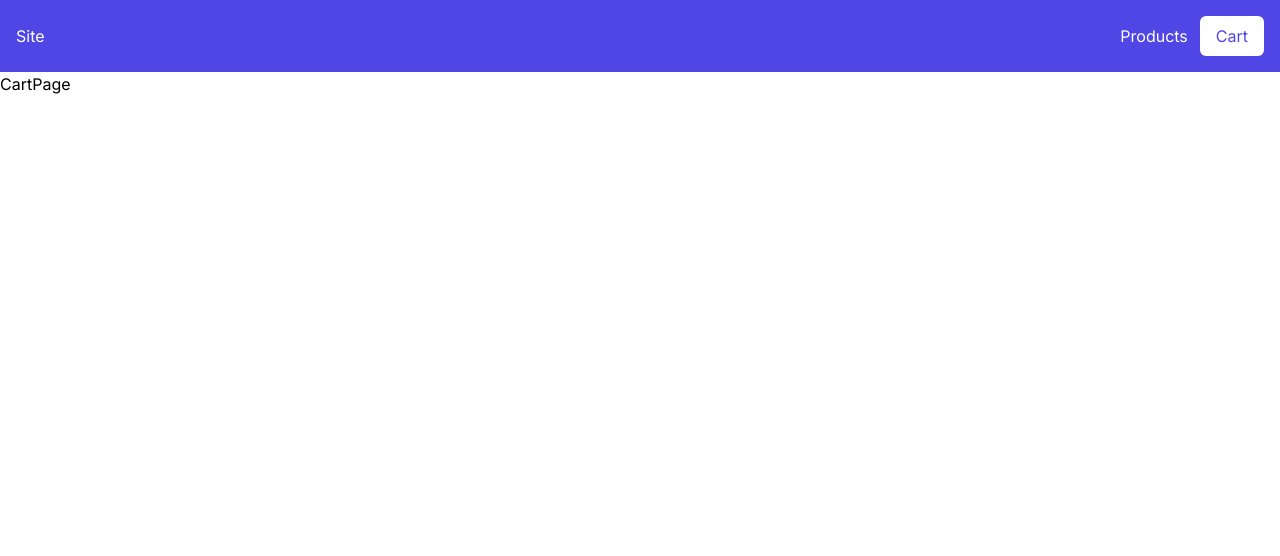
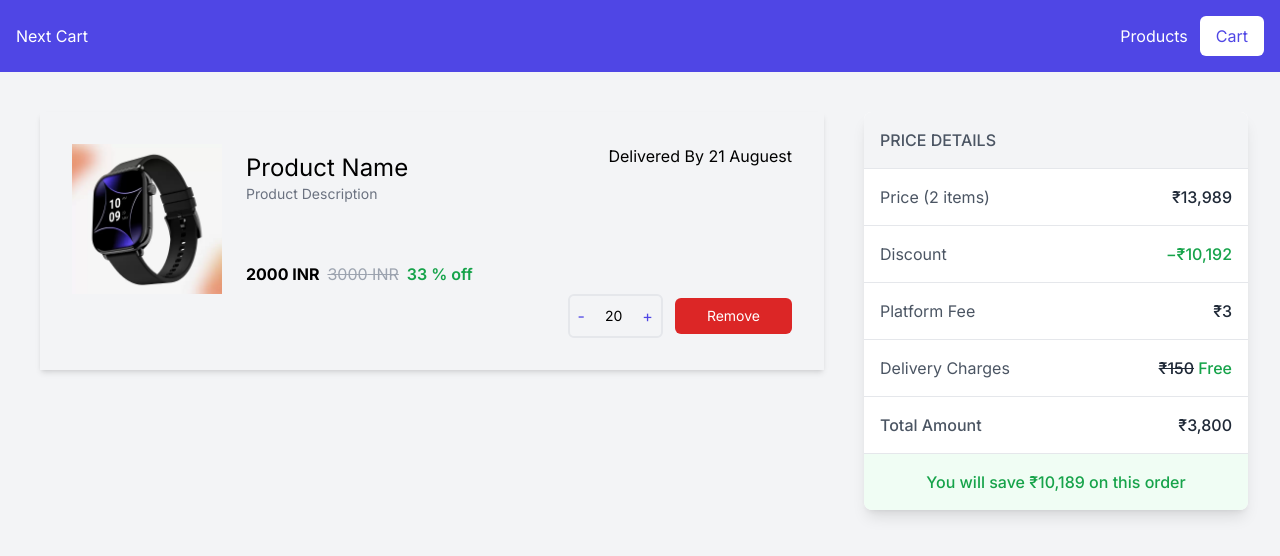
Before and after one commit to harshgupta20/ecom-cart-nextjs, a Next.js app: page /cart in a window 1280 px wide. Shown: the top 556 px of the page. Built offline with nearby package versions, Linux system fonts and the light colour scheme.

Commit message:
cart page completed

```diff
--- a/src/app/(pages)/cart/page.jsx
+++ b/src/app/(pages)/cart/page.jsx
@@ -1,8 +1,56 @@
+import CartProductCard from '@/components/CartProductCard'
 import React from 'react'
 
 const CartPage = () => {
   return (
-    <div>CartPage</div>
+    <>
+      <div className='w-full h-screen flex bg-gray-100 p-4'>
+        <div className='sm:w-8/12 p-6'>
+          <div className='w-full p-4 shadow-md'>
+            <CartProductCard/>
+          </div>
+        </div>
+        <div className='sm:w-4/12 py-6'>
+          <div class="max-w-sm mx-auto bg-white shadow-lg rounded-lg overflow-hidden">
+            <table class="w-full">
+              <thead class="bg-gray-100">
+                <tr>
+                  <th colspan="2" class="text-left p-4 text-gray-600 font-medium">PRICE DETAILS</th>
+                </tr>
+              </thead>
+              <tbody>
+                <tr class="border-t">
+                  <td class="p-4 text-gray-600">Price (2 items)</td>
+                  <td class="p-4 text-right font-medium text-gray-800">₹13,989</td>
+                </tr>
+                <tr class="border-t">
+                  <td class="p-4 text-gray-600">Discount</td>
+                  <td class="p-4 text-right font-medium text-green-600">−₹10,192</td>
+                </tr>
+                <tr class="border-t">
+                  <td class="p-4 text-gray-600">Platform Fee</td>
+                  <td class="p-4 text-right font-medium text-gray-800">₹3</td>
+                </tr>
+                <tr class="border-t">
+                  <td class="p-4 text-gray-600">Delivery Charges</td>
+                  <td class="p-4 text-right font-medium text-gray-800"><s>₹150</s> <span class="text-green-600">Free</span></td>
+                </tr>
+                <tr class="border-t">
+                  <td class="p-4 text-gray-600 font-medium">Total Amount</td>
+                  <td class="p-4 text-right font-medium text-gray-800">₹3,800</td>
+                </tr>
+              </tbody>
+              <tfoot class="bg-green-50">
+                <tr class="border-t">
+                  <td colspan="2" class="p-4 text-green-600 text-center font-medium">You will save ₹10,189 on this order</td>
+                </tr>
+              </tfoot>
+            </table>
+          </div>
+
+        </div>
+      </div>
+    </>
   )
 }
 
--- /dev/null
+++ b/src/components/CartProductCard.jsx
@@ -0,0 +1,39 @@
+import Image from 'next/image'
+import React from 'react'
+
+const CartProductCard = () => {
+  return (
+    <div className='p-4'>
+        <div className='flex justify-between'>
+            <div className='flex gap-6'>
+                <Image src={"/assets/productImage.webp"} width={150} height={150} loading="lazy" alt='Product'/>
+                <div className='flex flex-col justify-between py-2'>
+                    <div>
+                        <h3 className='text-2xl'>Product Name</h3>
+                        <p className='text-sm text-gray-500'>Product Description</p>
+                    </div>
+                    <div className='flex gap-2'>
+                        <p className='font-bold'>{2000} INR</p>
+                        <del className='text-gray-400'>{3000} INR</del>
+                        <p className='text-green-600 font-semibold'>{33} % off</p>
+                    </div>
+                </div>
+            </div>
+            <div>
+                <p>Delivered By 21 Auguest</p>
+            </div>
+        </div>
+        <div className='flex place-items-center gap-3 justify-end'>
+            <div className='flex place-items-center gap-3 border-2 border-gray-200 rounded-md'>
+                <button className='p-2 text-indigo-600 hover:bg-indigo-600 hover:text-white rounded-tl-md rounded-bl-md'>-</button>
+                <p className='text-sm'>20</p>
+                <button className='p-2 text-indigo-600 hover:bg-indigo-600 hover:text-white rounded-tr-md rounded-br-md'>+</button>
+            </div>
+
+            <button className='bg-red-600 text-white text-sm py-2 px-8 rounded-md'>Remove</button>
+        </div>
+    </div>
+  )
+}
+
+export default CartProductCard
--- a/src/components/Navbar.jsx
+++ b/src/components/Navbar.jsx
@@ -21,7 +21,7 @@ const Navbar = () => {
   return (
     <>
         <nav className='w-full p-4 flex justify-between place-items-center bg-indigo-600 text-white'>
-            <p>Site</p>
+            <Link href='/'><h1>Next Cart</h1></Link>
             <ul className='flex flex-col justify-center place-items-center sm:flex-row gap-3'>
                 {
                     allRoutes.map((route, index) => {
```
